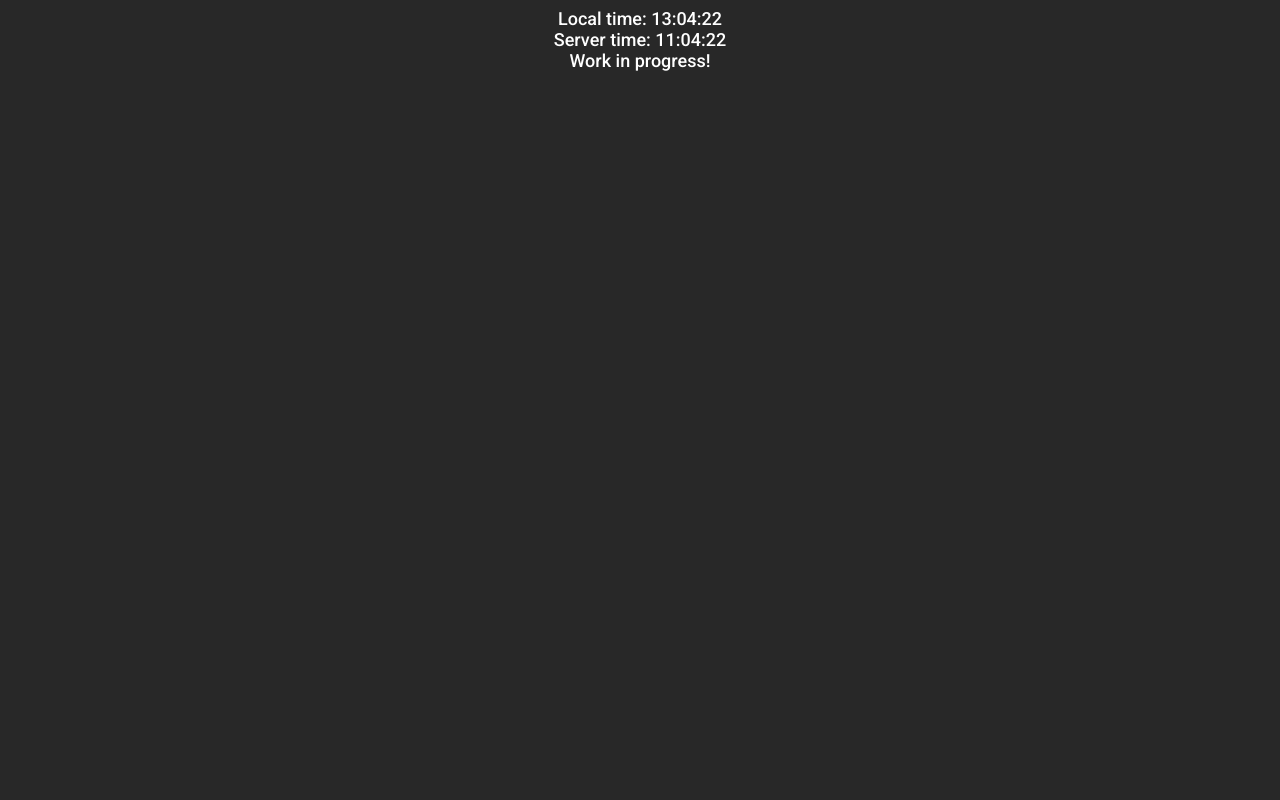
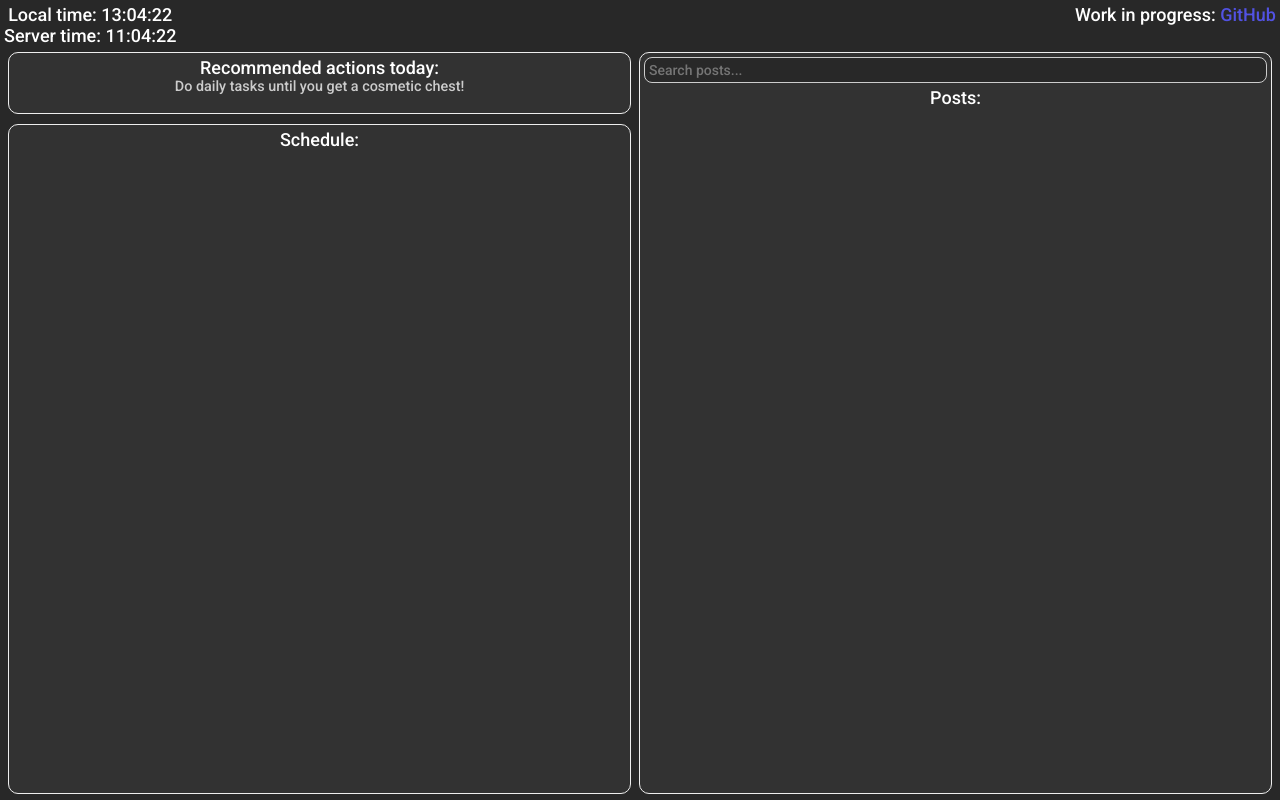
Before and after one commit to Warzone2054/warzone2054.github.io, a plain HTML site: page index.html in a window 1280 px wide. Drawn offline with Linux system fonts and the light colour scheme.

Commit message:
Add html layout.

```diff
--- a/index.html
+++ b/index.html
@@ -1,6 +1,5 @@
 <!doctype html>
-<html class="no-js" lang="">
-
+<html lang="en">
 <head>
   <meta charset="utf-8">
   <meta name="viewport" content="width=device-width, initial-scale=1">
@@ -19,14 +18,36 @@
   <script src="main.js" defer></script>
 </head>
 <body>
-<div>Local time: <span id="local-time">XX:XX:XX</span></div>
-<div>Server time: <span id="server-time">XX:XX:XX</span></div>
-<div>Work in progress!</div>
+<div id="time-container">
+  <div>Local time: <span id="local-time">XX:XX:XX</span></div>
+  <div>Server time: <span id="server-time">XX:XX:XX</span></div>
+</div>
+<div id="title-container">
+  <div>Work in progress: <a href="https://github.com/Warzone2054">GitHub</a></div>
+</div>
+<div id="global-container">
+  <div id="left-container">
+    <div id="today-actions-container" class="container">
+      <div>Recommended actions today:</div>
+      <p id="today-actions">
+        Do daily tasks until you get a cosmetic chest!
+      </p>
+    </div>
+    <div id="schedule-container" class="container">
+      <div>Schedule:</div>
+    </div>
+  </div>
+  <div id="posts-container" class="container">
+    <label for="posts-search"></label>
+    <textarea id="posts-search" class="search-bar" rows="1" placeholder="Search posts..."></textarea>
+    <div>Posts:</div>
+    <div id="posts-list"></div>
+  </div>
+</div>
 <noscript>
   <div class="no-js-container">
     <p>JavaScript is required for this website to function properly.</p>
   </div>
 </noscript>
 </body>
-
 </html>
--- a/style.css
+++ b/style.css
@@ -1,7 +1,12 @@
+:root {
+  --today-actions-height: calc(2em + 16px);
+}
 body {
   color: #FFFFFF;
   background: #282828;
   text-align: center;
+  height: max(100%, 100vh);
+  margin: 0;
 }
 h1, h2, a {
   user-select: none;
@@ -37,7 +42,6 @@ a:hover {
   margin: 0px auto;
 }
 .container {
-  margin: auto auto;
   border-radius: 10px;
   border-style: solid;
   border-color: #EEEEEE;
@@ -59,7 +63,6 @@ table.container > tbody > tr > td:not(:last-child) {
   border-right-style: solid;
 }
 div.container {
-  display: inline-block;
   padding: 4px;
 }
 table.container > tbody > tr > td:not(.item) {
@@ -84,3 +87,74 @@ table.container > tbody > tr > td:not(.item) {
   align-items: center;
   vertical-align: middle;
 }
+.inline-block {
+  display: inline-block;
+}
+.search-bar {
+  color: #FFFFFF;
+  background: #282828;
+  width: calc(100% - 10px);
+  padding: 4px;
+  border: 1px solid #CCCCCC;
+  border-radius: 8px;
+  font-size: 14px;
+  outline: none;
+  resize: none;
+  max-lines: 1;
+  transition: border-color 0.4s;
+}
+.search-bar:focus {
+  border-color: #007BFF;
+}
+#time-container {
+  anchor-name: --time-anchor;
+  position: absolute;
+  top: 0;
+  left: 0;
+  margin: 4px;
+}
+#title-container {
+  position: absolute;
+  top: 0;
+  right: 0;
+  margin: 4px;
+}
+#global-container {
+  position-anchor: --time-anchor;
+  top: calc(2em + 8px);
+  position: relative;
+  margin: 8px;
+  display: flex;
+  flex-direction: row;
+  align-items: stretch;
+  flex-flow: row nowrap;
+}
+#global-container > div {
+  flex: 1 1 0;
+  min-height: 50%;
+  box-sizing: border-box;
+}
+#left-container {
+  margin-right: 4px;
+}
+#today-actions-container {
+  margin-top: 0;
+  min-height: var(--today-actions-height);
+}
+#today-actions {
+  font-size: 0.8em;
+  font-weight: lighter;
+  color: #CCCCCC;
+  margin: 0;
+}
+#schedule-container {
+  margin-top: 10px;
+  min-height: max(20vh, 100vh - 4em - 16px - var(--today-actions-height));
+}
+#posts-container {
+  margin-left: 4px;
+  margin-top: 0;
+}
+#posts-list {
+  min-height: 20vh;
+}
--- a/unify.css
+++ b/unify.css
@@ -5,7 +5,7 @@ By Fox2Code
 */
 @import url('https://fonts.googleapis.com/css?family=Roboto:500,700&display=fallback');
 
-:root {
+:root, textarea {
   /* Unify font */
   -webkit-font-smoothing: antialiased;
   -moz-osx-font-smoothing: grayscale;
```
